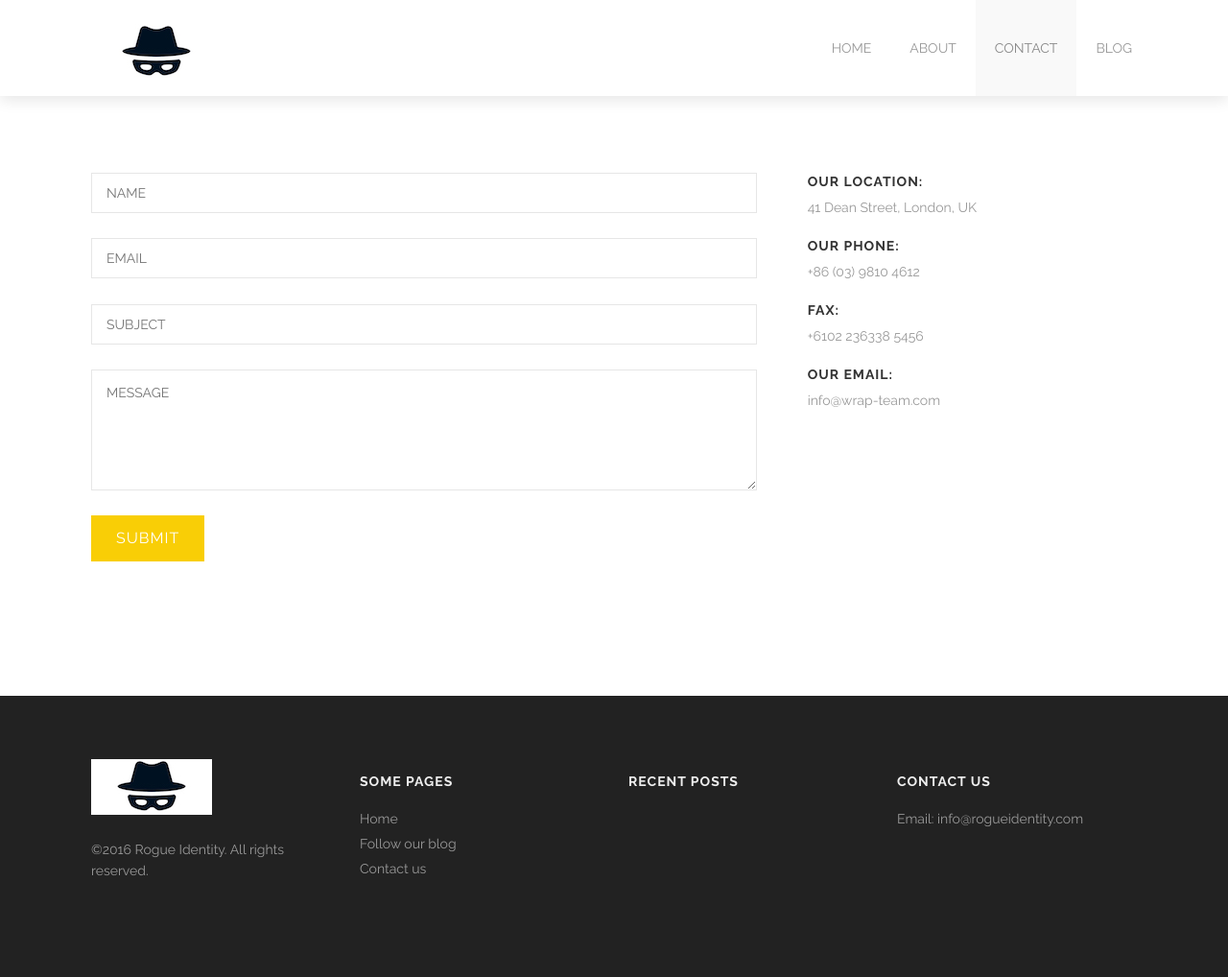
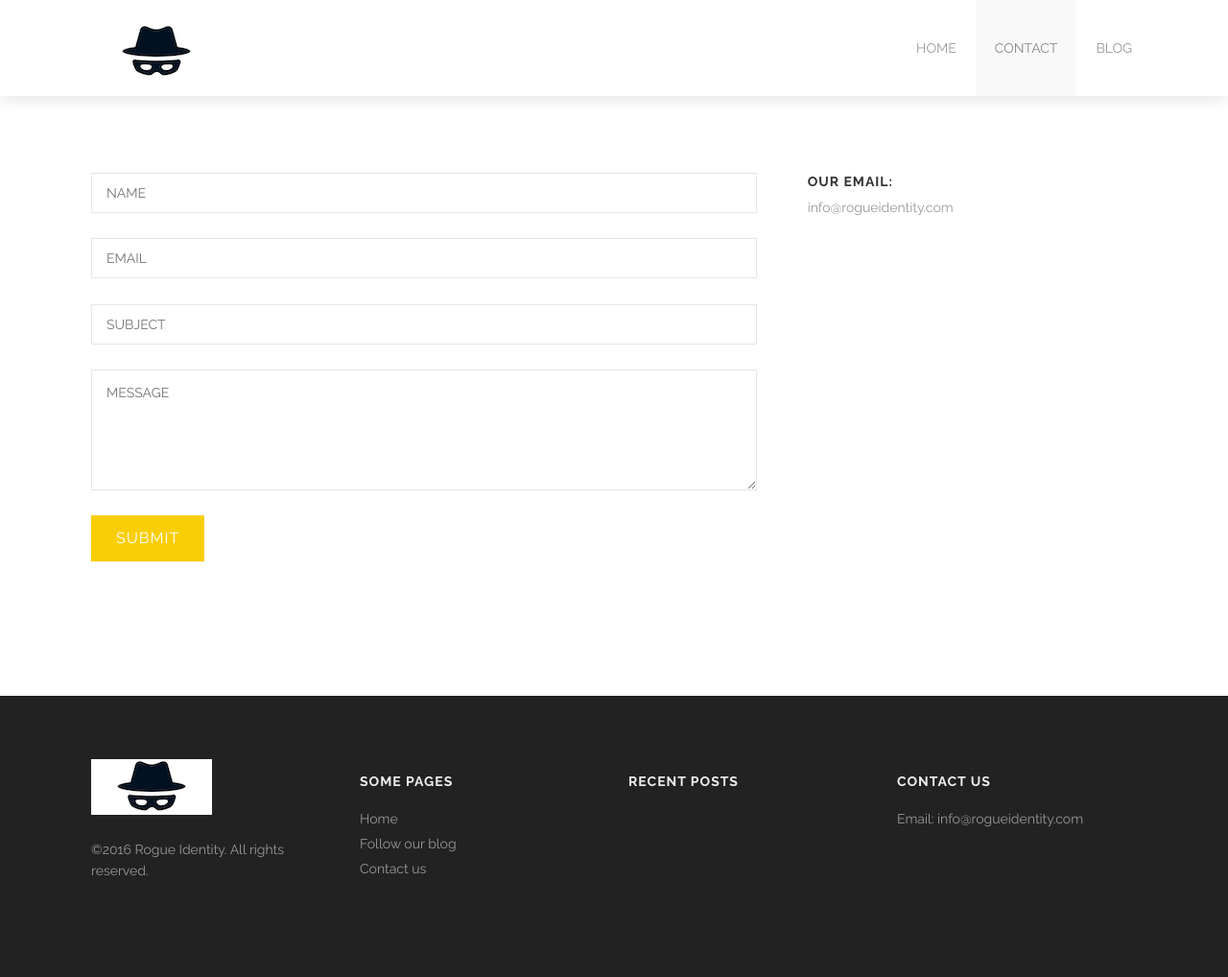
Before and after one commit to rogueidentity/website_poc, a Jekyll site: the page built from contact.html, in a window 1280 px wide. Shown: the whole page at 96% size. Built offline with Jekyll 4.4.1, drawn with Linux system fonts in a browser that asks for light colours.

Commit message:
Contact form wired to email

```diff
--- a/_data/nav.yml
+++ b/_data/nav.yml
@@ -1,9 +1,9 @@
 - name: Home
   path: index.html
   section_id: home
-- name: About
-  path: about.html
-  section_id: about
+  #- name: About
+  #path: about.html
+  #section_id: about
   #- name: Services
   #path: services.html
   #section_id: services
--- a/contact.html
+++ b/contact.html
@@ -15,6 +15,7 @@
               </p>
             </div>
             <div class='medium-12 columns'>
+              <input name='_next' value='/contact.html' type='hidden'>
               <input class='required' name='name' placeholder='NAME' type='text'>
               <input class='required email' name='email' placeholder='EMAIL' type='text'>
               <input class='required' name='subject' placeholder='SUBJECT' type='text'>
@@ -28,14 +29,8 @@
     </div>
     <div class='medium-4 columns'>
       <div class='contact-details'>
-        <h4>Our location:</h4>
-        <p>41 Dean Street, London, UK</p>
-        <h4>Our Phone:</h4>
-        <p>+86 (03) 9810 4612</p>
-        <h4>Fax:</h4>
-        <p>+6102 236338 5456</p>
         <h4>Our Email:</h4>
-        <p>info@wrap-team.com</p>
+        <p>info@rogueidentity.com</p>
       </div>
     </div>
   </div>
--- a/javascripts/app.js
+++ b/javascripts/app.js
@@ -74,13 +74,12 @@
       submitHandler: function(form) {
         $.ajax({
           type: 'POST',
-          url: 'send.php',
+          url: 'https://formspree.io/info@rogueidentity.com',
           data: $(form).serialize(),
+	  dataType: 'json',
           success: function(data) {
-            if(data.match(/success/)) {
-              $(form).trigger('reset');
-              $('#thanks').show().fadeOut(5000);
-            }
+          	$(form).trigger('reset');
+		$('#thanks').show().fadeOut(5000);
           }
         });
         return false;
```
Also changed, not shown: 1 other file.
